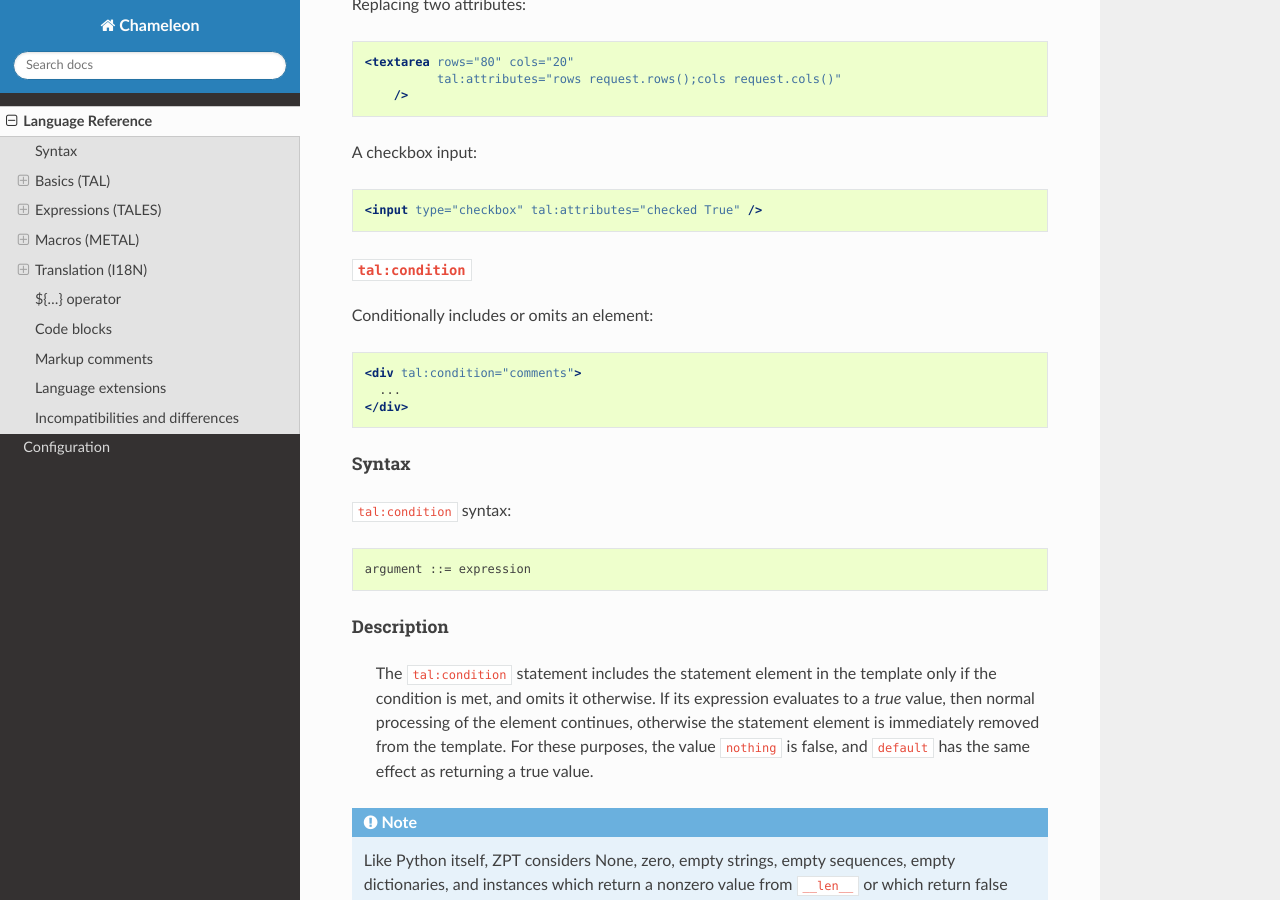
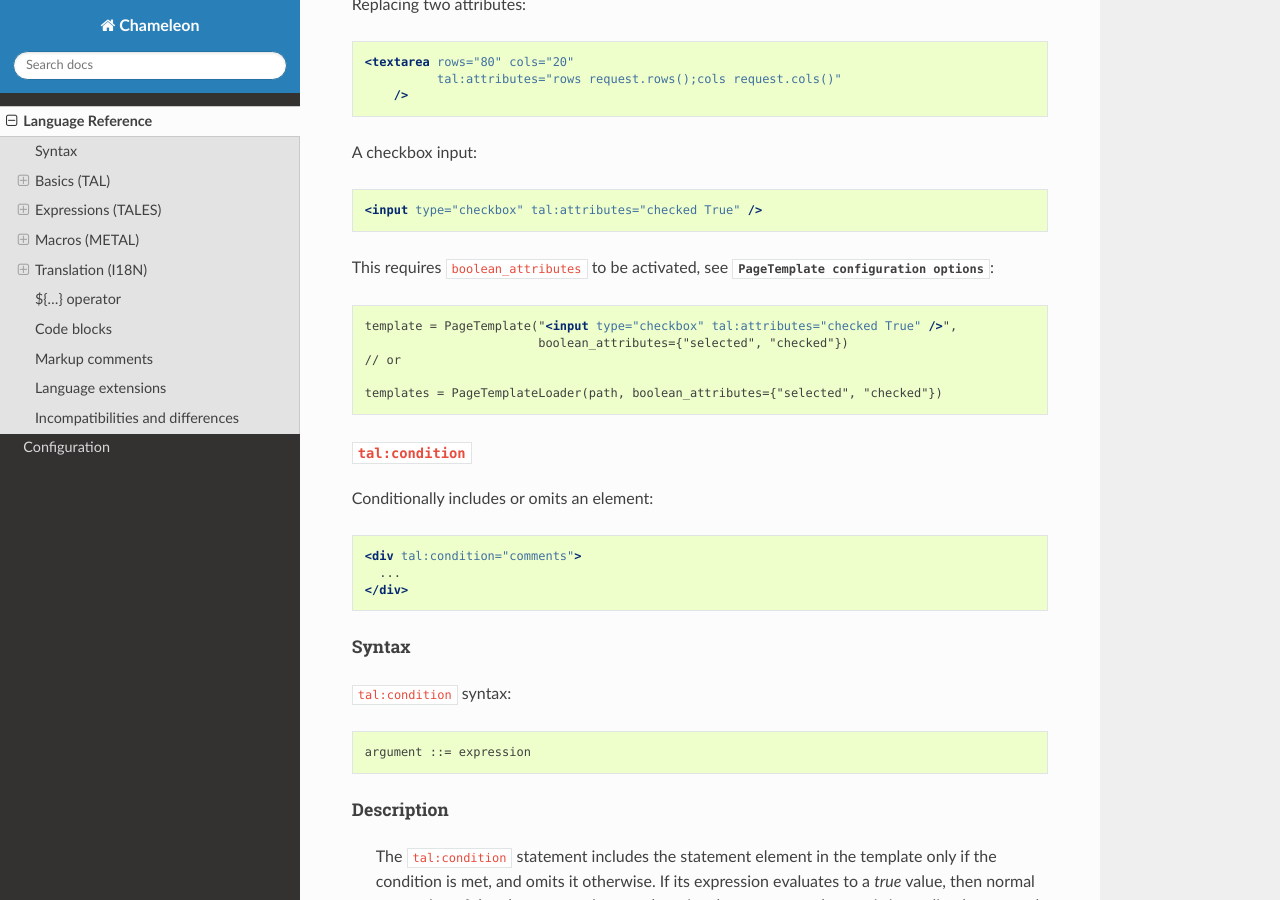
Before and after one commit to malthe/chameleon, a Sphinx documentation site: the page built from docs/reference.rst, in a window 1280 px wide and 900 px high, scrolled down 4300 px. Built offline with Sphinx 7.4.7 and the Read the Docs theme 2.0.0, drawn with Linux system fonts in a browser that asks for light colours; pages that are not in the unit, such as notebooks, are missing from menus.

Commit message:
Added boolean_attributes activation

```diff
--- a/docs/reference.rst
+++ b/docs/reference.rst
@@ -211,6 +211,14 @@ Replacing two attributes::
 A checkbox input::
 
     <input type="checkbox" tal:attributes="checked True" />
+
+This requires ``boolean_attributes`` to be activated, see :py:class:`PageTemplate configuration options<chameleon.PageTemplate>`::
+
+  template = PageTemplate("<input type="checkbox" tal:attributes="checked True" />",
+                          boolean_attributes={"selected", "checked"})
+  // or
+
+  templates = PageTemplateLoader(path, boolean_attributes={"selected", "checked"})
 
 ``tal:condition``
 ^^^^^^^^^^^^^^^^^
```
